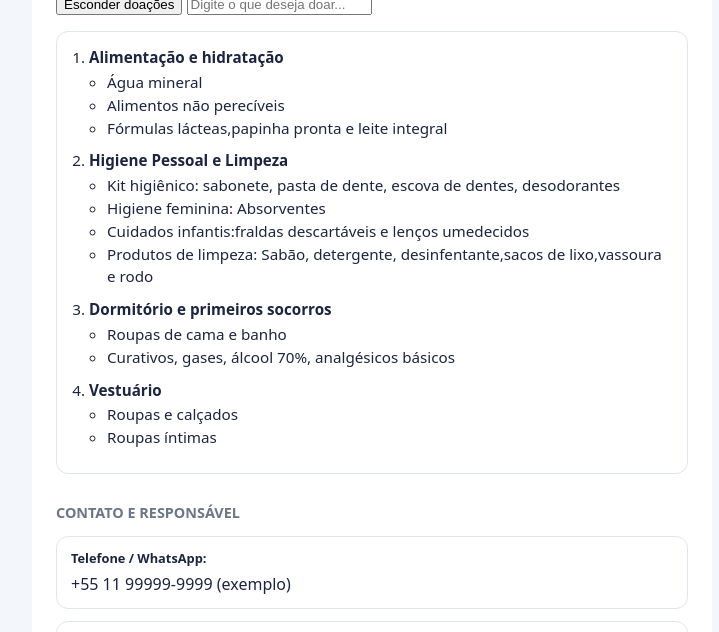
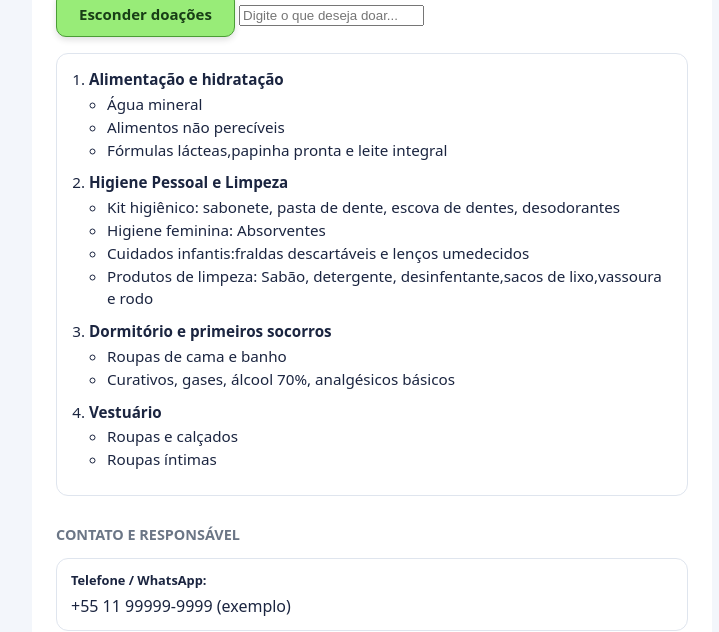
Before and after one commit to ArturoSantiagoCM/Desenvolvimento-Web, a plain HTML site: page GoHelping/src/ frontend/pages/TiposdeCentros/CentrodeColeta.html in a window 1280 px wide. Shown: the part 468-1100 px from the top of the page, without its empty margins (268-987 px from the left). Drawn offline with Linux system fonts and the light colour scheme.

Commit message:
ajustando função implementada

```diff
--- a/GoHelping/src/ frontend/style/TiposdeCentros/CentrodeColeta.css
+++ b/GoHelping/src/ frontend/style/TiposdeCentros/CentrodeColeta.css
@@ -266,3 +266,45 @@ main > section:nth-of-type(3) p:last-of-type a {
     animation: none !important;
   }
 }
+
+/* Botão de mostrar e esconder doações */
+
+#botaoDoacoes {
+    background-color: #98ec78;
+    color: #183e16;
+
+    border: 1px solid #4b9d36;
+    border-radius: 10px;
+
+    padding: 12px 22px;
+
+    font-size: 15px;
+    font-weight: 600;
+    font-family: inherit;
+
+    cursor: pointer;
+
+    box-shadow: 0 3px 6px rgba(0, 0, 0, 0.12);
+
+    transition: all 0.2s ease;
+}
+
+/* Quando o mouse passa pelo botão */
+#botaoDoacoes:hover {
+    background-color: #7edb5e;
+    transform: translateY(-2px);
+
+    box-shadow: 0 5px 10px rgba(0, 0, 0, 0.15);
+}
+
+/* Quando o usuário clica */
+#botaoDoacoes:active {
+    transform: translateY(0);
+    box-shadow: 0 2px 4px rgba(0, 0, 0, 0.1);
+}
+
+/* Acessibilidade para navegação por teclado */
+#botaoDoacoes:focus-visible {
+    outline: 3px solid #285c20;
+    outline-offset: 3px;
+}
```
